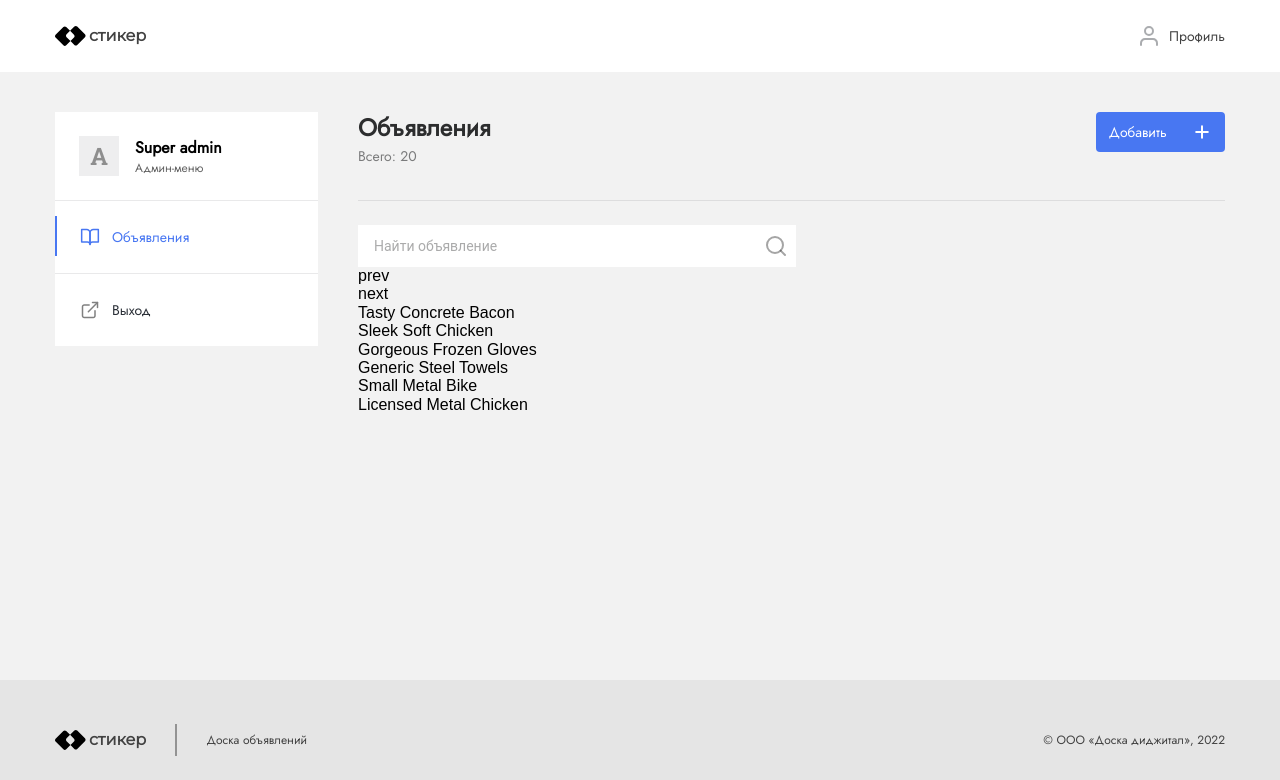
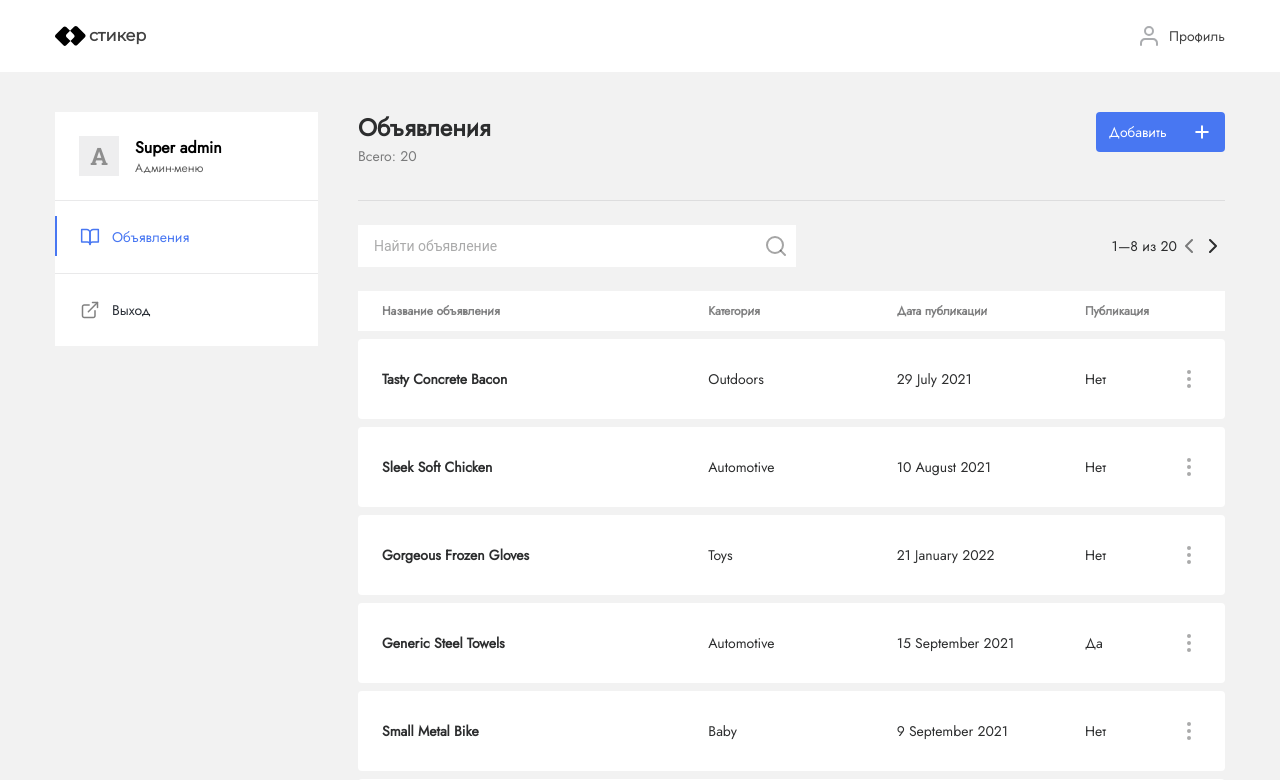
Before and after one commit to anikulshin310/homework, a React (Create React App) app: page /bulletin_board in a window 1280 px wide. Shown: the top 780 px of the page. Built offline with nearby package versions, Linux system fonts and the light colour scheme.

Commit message:
pagination, sort, goodItem

```diff
--- /dev/null
+++ b/src/components/Pagination/index.tsx
@@ -0,0 +1,31 @@
+import React, { FC } from "react";
+import style from './pagination.module.scss'
+import pageButton from '../../assets/svg/pageButton.svg'
+
+interface IPagination {
+
+    nextPage:()=>void,
+    prevPage:()=>void,
+    totalPages: number,
+    page: number,
+    firstContentIndex:number,
+    lastContentIndex:number,
+    count:number
+}
+
+
+const Pagination:FC<IPagination> = ({nextPage,prevPage, totalPages, page, firstContentIndex,lastContentIndex, count})=>{
+    const hasPrev = page !==1;
+    const hasNext = page===totalPages;
+    return (
+        <div className={style.pagination_wrapper}><div className={style.pages_nums}>{`${firstContentIndex+1}—${!hasNext?lastContentIndex:count} из ${count}`}</div>
+        <div className={style.pagesButtons}>
+            <div className={!hasPrev? `${style.prevPage} ${style.active}`:`${style.prevPage}`} onClick={prevPage}><img src={pageButton}></img></div>
+            <div className={hasNext? `${style.nextPage} ${style.active}`:`${style.nextPage}`} onClick={nextPage}><img src={pageButton}></img></div>
+        </div>
+
+        </div>
+    )
+}
+
+export default Pagination
--- /dev/null
+++ b/src/components/Pagination/pagination.module.scss
@@ -0,0 +1,35 @@
+.pagination_wrapper {
+
+display: flex;
+font-family: 'Jost';
+font-style: normal;
+font-weight: 400;
+font-size: 14px;
+line-height: 24px;
+color: #2C2D2E;
+.pages_nums {
+    display: flex;
+    align-items: center;
+}
+    .pagesButtons {
+        display: flex;
+        margin: auto;
+        img {
+            margin: auto;
+        }
+        .prevPage {
+            display: flex;
+            width:24px;
+            height:24px;
+        }
+        .nextPage {
+            @extend .prevPage;
+            transform: rotate(180deg);
+
+        }
+        .active {
+            opacity: 0.6;
+        }
+    }
+
+}
--- a/src/entities/BulletInBoard/BulletInBoardItems/BulletInBoardItems.module.scss
+++ b/src/entities/BulletInBoard/BulletInBoardItems/BulletInBoardItems.module.scss
@@ -1,3 +1,10 @@
 .items_wrapper {
+  display: flex;
   margin-top: 24px;
+  justify-content: space-between;
+
 }
+.goods_wrapper {
+  margin-bottom: 248px;
+
+}
--- a/src/entities/BulletInBoard/BulletInBoardItems/index.tsx
+++ b/src/entities/BulletInBoard/BulletInBoardItems/index.tsx
@@ -1,14 +1,23 @@
-import React, { FC, useEffect } from "react";
+import React, { FC, ReactHTMLElement, useEffect, useState } from "react";
 import style from "./BulletInBoardItems.module.scss";
 import { IData } from "../../../mocks/data";
 import SearchInput from "../../../components/SearchInput";
 import usePagination from "../../../hooks/usePagination";
+import Pagination from "../../../components/Pagination";
+import GoodsSort from "../GoodsSort";
+import GoodsItem from "../GoodsItem";
+
 
 interface IBulletInBoardItems {
   items: IData[];
 }
 
 const BulletInBoardItems: FC<IBulletInBoardItems> = ({ items }) => {
+
+  const [listItems,setListItems] = useState(items)
+ /*  useEffect(()=>
+    setListItems([...items].sort((a,b)=>a.date>b.date? 1:-1))
+  ) */
 
   const {
     totalPages,
@@ -18,25 +27,40 @@ const BulletInBoardItems: FC<IBulletInBoardItems> = ({ items }) => {
     firstContentIndex,
     lastContentIndex,
     page,
-  } = usePagination({ contentPerPage: 6, count: items.length });
+  } = usePagination({ contentPerPage: 8, count: listItems.length });
+
+const filterItems = (e:React.ChangeEvent<HTMLInputElement>)=>{
+  const filtered = items.filter((item)=>item.name.toLowerCase().includes(e.target.value.toLowerCase()))
+
+
+  setListItems(filtered)
+  if (e.target.value==='') {
+    setPage(1)
+    setListItems(items)
+  }
+
+
+}
 
   return (
     <>
 
       <div className={style.items_wrapper}>
         <SearchInput
-          onChange={(e) => console.log(e.target.value)}
+          onChange={filterItems}
           placeHolder={"Найти объявление"}
         />
+        <Pagination nextPage={nextPage} prevPage={prevPage} totalPages={totalPages} page={page} firstContentIndex={firstContentIndex} lastContentIndex={lastContentIndex} count={listItems.length}></Pagination>
       </div>
-      <div onClick={prevPage}>prev</div>
-      <div onClick={nextPage}>next</div>
+      <GoodsSort/>
 
-      {items
+     <div className={style.goods_wrapper}>
+      {listItems
     .slice(firstContentIndex, lastContentIndex)
-    .map((el: any) => (
-      <div className="item">{el.name}</div>
+    .map((item: IData) => (
+      <GoodsItem item={item} key={item.name}></GoodsItem>
    ))}
+   </div>
 
     </>
   );
--- /dev/null
+++ b/src/entities/BulletInBoard/GoodsItem/goodsItem.module.scss
@@ -0,0 +1,36 @@
+.goods_item_wpapper {
+    display: flex;
+    height: 80px;
+    margin-top: 8px;
+
+    background: #FFFFFF;
+border-radius: 4px;
+.goods_item {
+    position: relative;
+    display: flex;
+    width: 100%;
+    align-items: center;
+    justify-content: space-between;
+    margin-left: 24px;
+    font-family: 'Jost';
+font-style: normal;
+font-weight: 400;
+font-size: 14px;
+line-height: 24px;
+color: #2C2D2E;
+}
+}
+.item {
+    width: 140px;
+}
+.item:first-child {
+    width: 278px;
+    font-weight: 700;
+}
+
+.menu_dots {
+    display: flex;
+    position: absolute;
+    right: 24px;
+    opacity: 0.4;
+}
--- /dev/null
+++ b/src/entities/BulletInBoard/GoodsItem/index.tsx
@@ -0,0 +1,23 @@
+import React, { FC } from "react";
+import style from './goodsItem.module.scss'
+import dots from '../../../assets/svg/dots.svg'
+import { IData } from "../../../mocks/data";
+
+
+interface IGoodsItem {
+    item:IData
+}
+const GoodsItem:FC<IGoodsItem> =({item})=>{
+    return (<div className={style.goods_item_wpapper}>
+        <div className={style.goods_item}> <div className={style.item}>{item.name}</div>
+        <div className={style.item}>{item.category}</div>
+        <div className={style.item}>{item.date}</div>
+        <div className={style.item}>{item.publicated? "Да" : "Нет"}</div>
+        <div className={style.menu_dots}><img src={dots}></img></div>
+        </div>
+
+
+    </div>)
+}
+
+export default GoodsItem
--- /dev/null
+++ b/src/entities/BulletInBoard/GoodsSort/goodsSort.module.scss
@@ -0,0 +1,33 @@
+
+.goods_sort_wrapper {
+    display: flex;
+    height: 40px;
+    margin-top: 24px;
+    background: #FFFFFF;
+
+}
+.item_name {
+    width: 140px;
+}
+.item_name:first-child {
+    width: 278px;
+}
+
+.goods_sort {
+    display: flex;
+    justify-content: space-between;
+    height: 40px;
+    width: 100%;
+    margin-left: 24px;
+
+    font-family: 'Jost';
+font-style: normal;
+font-weight: 700;
+font-size: 12px;
+line-height: 16px;
+display: flex;
+align-items: center;
+color: #2C2D2E;
+opacity: 0.6;
+
+}
--- /dev/null
+++ b/src/entities/BulletInBoard/GoodsSort/index.tsx
@@ -0,0 +1,13 @@
+import React from "react";
+import style from './goodsSort.module.scss'
+import { sortConfig } from "./sortConfig";
+const GoodsSort = () => {
+    return (
+        <div className={style.goods_sort_wrapper}> <div className={style.goods_sort}>
+        {sortConfig.map((item)=><div key={item.name} className={style.item_name}>{item.name}</div>)}
+    </div></div>
+
+    )
+}
+
+export default GoodsSort
--- /dev/null
+++ b/src/entities/BulletInBoard/GoodsSort/sortConfig.ts
@@ -0,0 +1,6 @@
+export const sortConfig =[
+    {name:'Название объявления', sortable:true},
+    {name:'Категория', sortable:false},
+    {name:'Дата публикации', sortable:false},
+    {name:'Публикация',sortable:false}
+]
--- a/src/shared/Sidebar/index.tsx
+++ b/src/shared/Sidebar/index.tsx
@@ -11,7 +11,7 @@ const Sidebar: FC = () => {
       <div className={style.sidebar_menu}>
         <SidebarUserItem currentUser={currentUser} />
         {sidebarConfig.map((menuItem) => {
-          return <SidebarMenuItem menuItem={menuItem} />;
+          return <SidebarMenuItem menuItem={menuItem} key={menuItem.id} />;
         })}
       </div>
     </div>
```
Also changed, not shown: src/assets/svg/dots.svg (added), src/assets/svg/pageButton.svg (added).
